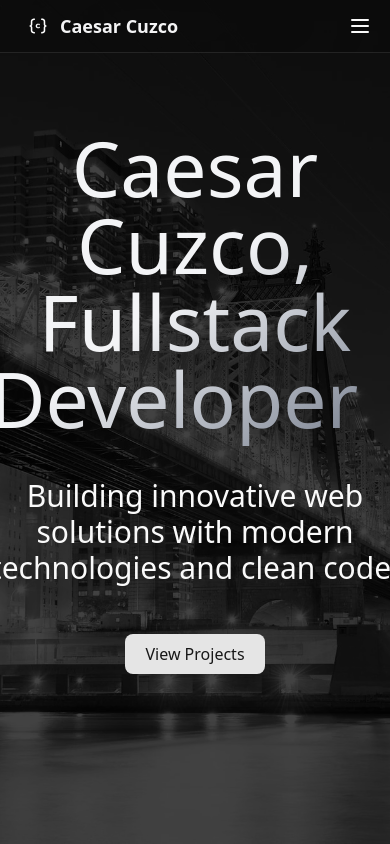
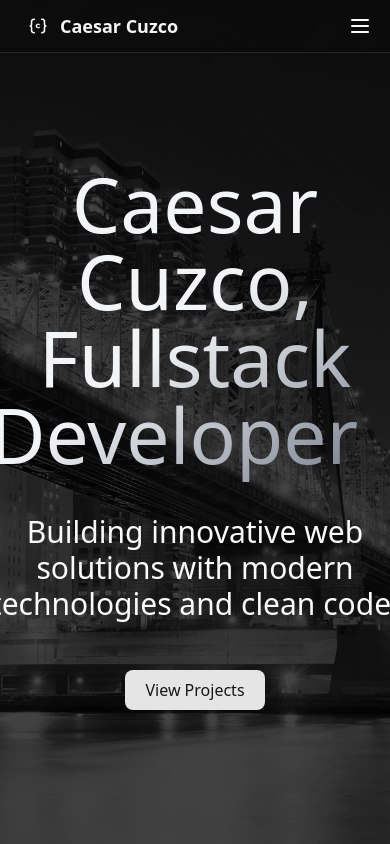
Before and after one commit to caesarc6/next-portfolio, a Next.js app: page / in a window 390 px wide. Shown: the top 844 px of the page. Built offline with nearby package versions, Linux system fonts and the light colour scheme.

Commit message:
add:css change

```diff
--- a/src/components/hero-section.tsx
+++ b/src/components/hero-section.tsx
@@ -14,7 +14,7 @@ export default function Portfolio() {
         {/* Hero Section */}
 
         <section
-          className="relative min-h-screen flex items-center justify-center pb-24 pt-12 md:pb-32 lg:pb-56 lg:pt-44"
+          className="relative min-h-screen flex items-center justify-center pb-24 md:pb-32 lg:pb-56 lg:pt-44 pt-30"
           id="home"
         >
           <div className="relative z-10 mx-auto max-w-6xl px-6 text-center">
```
